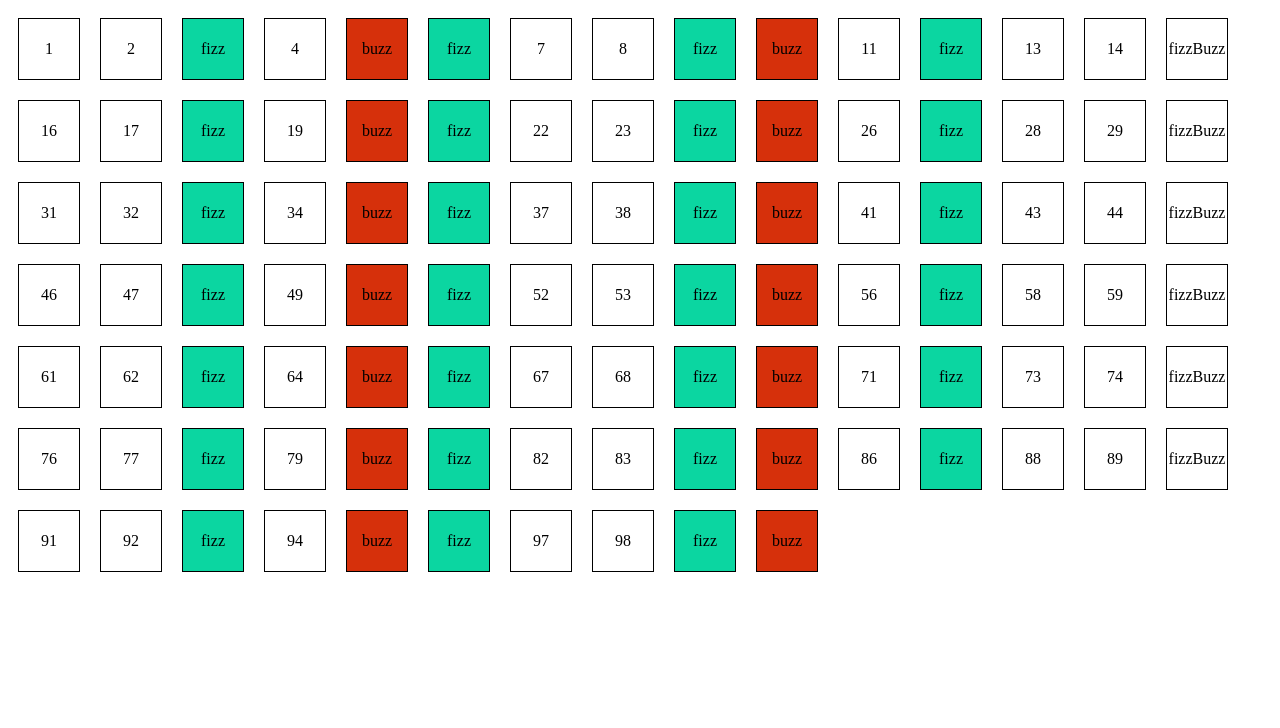
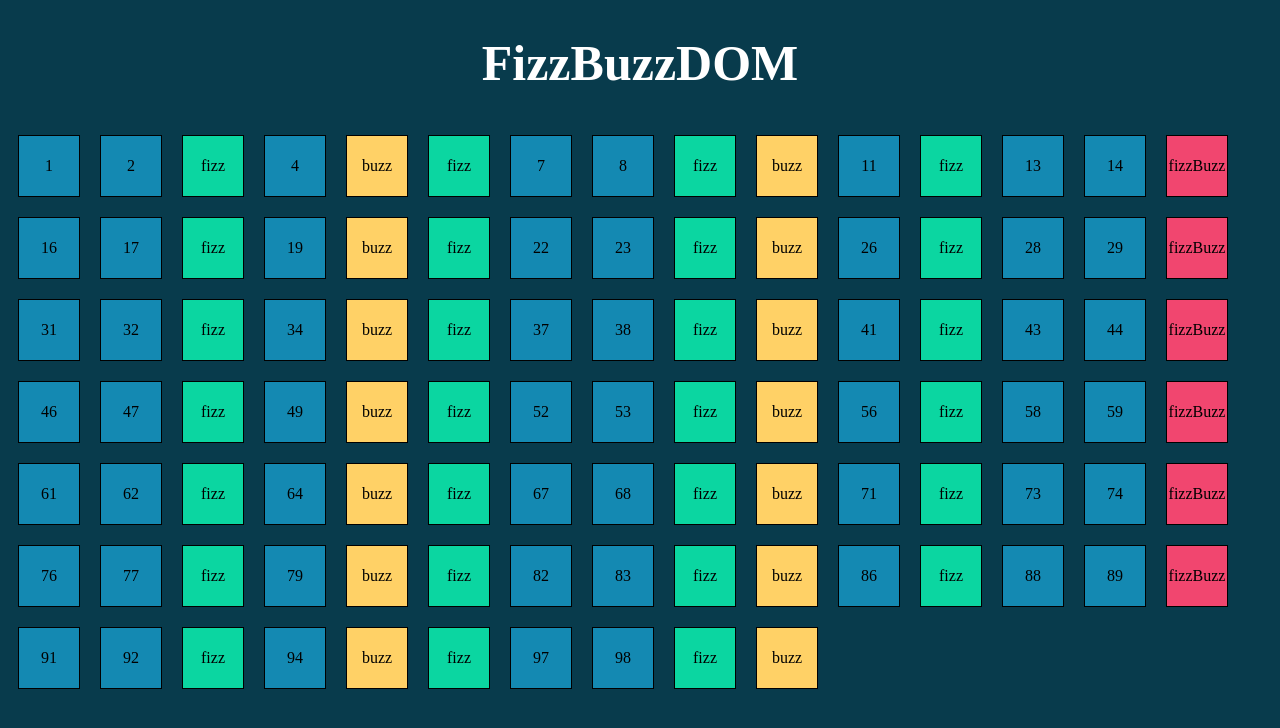
Before and after one commit to IlariaGuarnieri/js-fizzbuzz, a plain HTML site: page index.html in a window 1280 px wide. Drawn offline with nearby package versions, Linux system fonts and the light colour scheme.

Commit message:
[add] aggiunta colore sfondo fine esercizio

```diff
--- a/index.html
+++ b/index.html
@@ -8,6 +8,7 @@
   <title>js-fizzbuzz</title>
 </head>
   <body>
+    <h1>FizzBuzzDOM</h1>
 
     <div id="container-q" class="container">
       <!-- <div class="box">X</div> -->
--- a/style.css
+++ b/style.css
@@ -1,9 +1,20 @@
+body{
+  background-color: #083B4C;
+}
+
+h1{
+  color: white;
+  text-align: center;
+  font-size: 50px;
+}
+
 .container{
   display: flex;
   flex-wrap: wrap;
 }
 
 .box{
+  background-color: #1489B2;
   width: 60px;
   height: 60px;
   display: flex;
@@ -18,5 +29,9 @@
 }
 
 .box.buzz{
-  background-color: #d6300b;
+  background-color: #FFD166;
 }
+
+.box.fizzBuzz{
+  background-color: #F1466F;
+}
```
